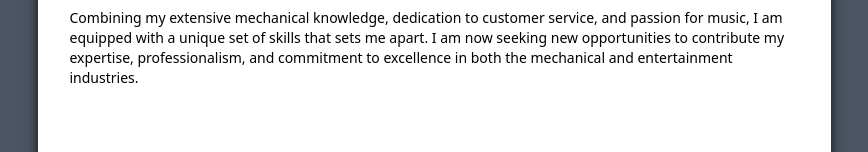
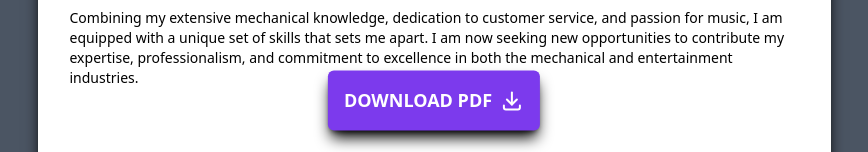
Before and after one commit to lgaspari/resumy, a React (Create React App) app: page / in a window 1280 px wide. Both pictures are taken after a click on the button "GENERATE RESUME". Shown: the part 1448-1600 px from the top of the page, without its empty margins (206-1074 px from the left). Built offline with nearby package versions, Linux system fonts and the light colour scheme.

Commit message:
feat: add Download Resume button

```diff
--- a/src/App.tsx
+++ b/src/App.tsx
@@ -1,5 +1,7 @@
+import { IconDownload } from '@tabler/icons-react';
 import PdfResume from 'components/resumes/pdf';
 import exampleResume from 'data/john-doe-resume.json';
+import { useIntersection } from 'hooks/use-intersection';
 import { useEffect, useRef, useState } from 'react';
 
 const stringify = (value: object) => JSON.stringify(value, null, '  ');
@@ -9,6 +11,10 @@ export default function App() {
   const [resume, setResume] = useState(null);
 
   const resumeRef = useRef<HTMLDivElement | null>(null);
+
+  const { entry, ref: pdfRef } = useIntersection({
+    threshold: 0.18, // 0.15 seems fine, adding 0.03 to display after contact
+  });
 
   // ---------------------------------------------------------------------------
 
@@ -25,6 +31,8 @@ export default function App() {
   }, [resume, resumeRef]);
 
   // ---------------------------------------------------------------------------
+
+  const handleDownloadResumeClick = () => window.print();
 
   const handleGenerateResumeClick = () => {
     const resume = JSON.parse(value);
@@ -79,11 +87,29 @@ export default function App() {
       {/* Resume */}
       {resume && (
         <div className="relative" ref={resumeRef}>
-          <div className="flex flex-col items-center p-8 print:p-0 bg-gray-600 overflow-visible">
-            <div className="shadow-lg shadow-black print:shadow-none">
+          {/* PDF */}
+          <div className="flex flex-col items-center p-8 pb-24 print:p-0 bg-gray-600 overflow-visible">
+            <div
+              className="shadow-lg shadow-black print:shadow-none"
+              ref={pdfRef}
+            >
               <PdfResume resume={resume} />
             </div>
           </div>
+
+          {/* Download */}
+          {entry?.isIntersecting && (
+            <div className="fixed bottom-2 left-1/2 -translate-x-1/2 flex flex-col items-center print:hidden">
+              <button
+                className="p-4 flex items-center gap-2 rounded-md text-white text-lg font-bold uppercase bg-violet-600 hover:bg-violet-800 shadow-lg shadow-black animate-bounce"
+                onClick={handleDownloadResumeClick}
+                title="Download resume in PDF format"
+              >
+                <span>Download PDF</span>
+                <IconDownload size={24} />
+              </button>
+            </div>
+          )}
         </div>
       )}
     </div>
--- /dev/null
+++ b/src/hooks/use-intersection.ts
@@ -0,0 +1,35 @@
+import { useCallback, useRef, useState } from 'react';
+
+/**
+ * Reference https://mantine.dev/hooks/use-intersection/
+ */
+export function useIntersection<T extends HTMLElement = any>(
+  options?: ConstructorParameters<typeof IntersectionObserver>[1],
+) {
+  const [entry, setEntry] = useState<IntersectionObserverEntry | null>(null);
+
+  const observer = useRef<IntersectionObserver | null>();
+
+  const ref = useCallback(
+    (element: T | null) => {
+      if (observer.current) {
+        observer.current.disconnect();
+        observer.current = null;
+      }
+
+      if (element === null) {
+        setEntry(null);
+        return;
+      }
+
+      observer.current = new IntersectionObserver(([_entry]) => {
+        setEntry(_entry);
+      }, options);
+
+      observer.current.observe(element);
+    },
+    [options?.root, options?.rootMargin, options?.threshold],
+  );
+
+  return { ref, entry };
+}
```
